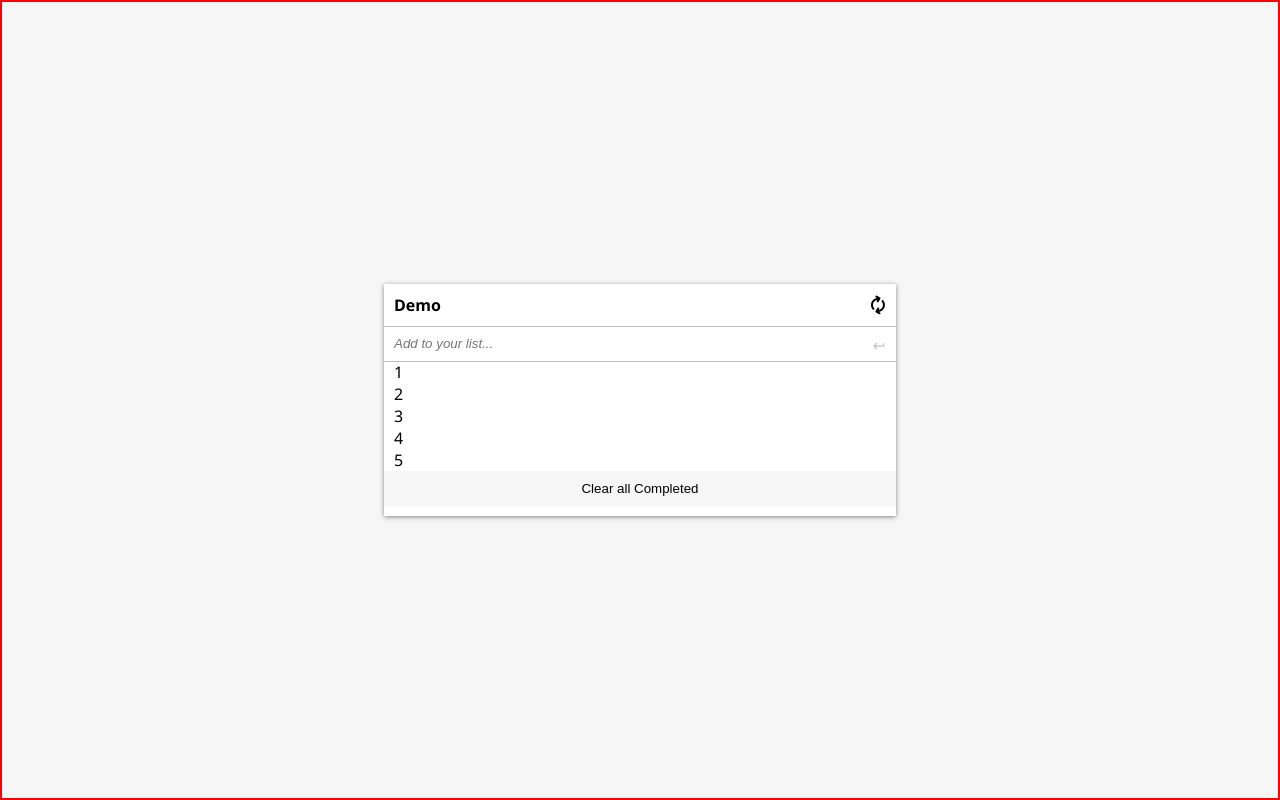
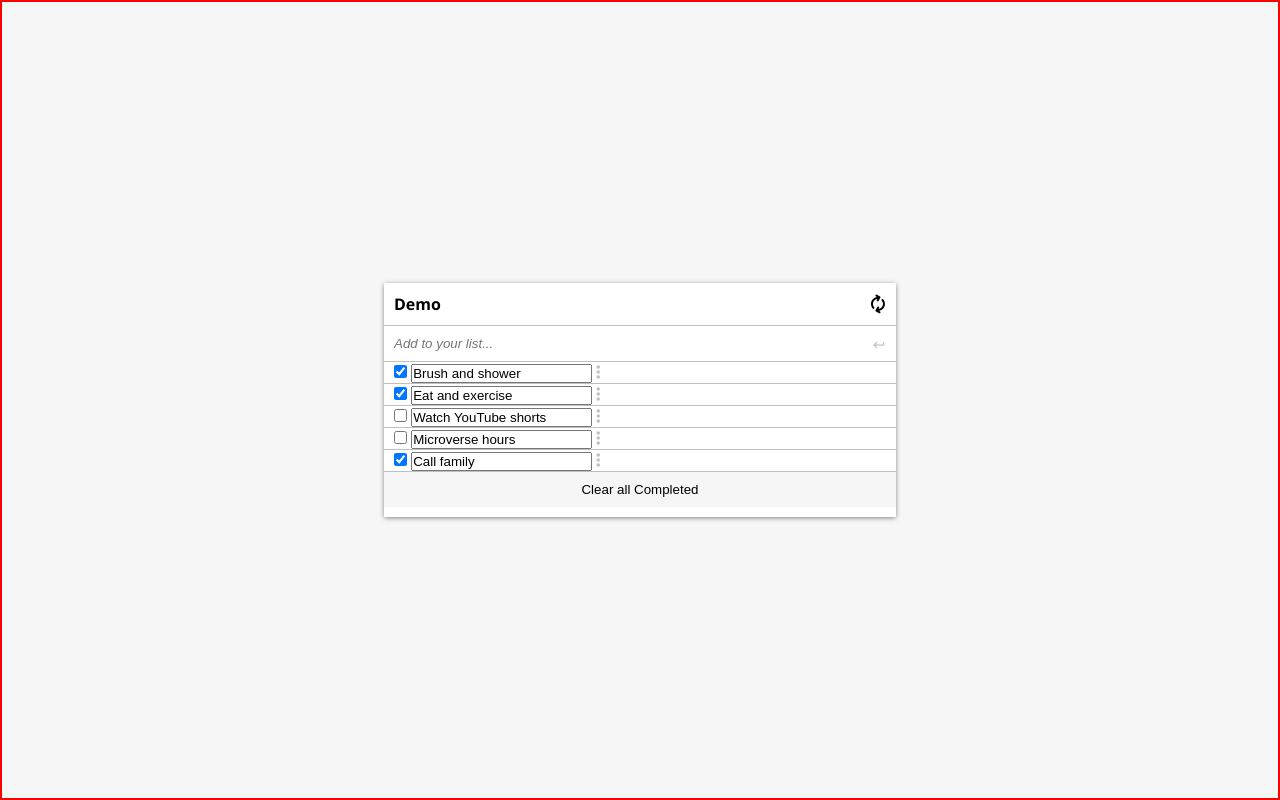
Before and after one commit to kendoriddy/to-do-list, a website built with webpack: page src/index.html in a window 1280 px wide. Built offline with nearby package versions, Linux system fonts and the light colour scheme.

Commit message:
Add mock data in index.js
render todo list dynamically

```diff
--- a/src/index.html
+++ b/src/index.html
@@ -27,13 +27,7 @@
         </div>
         <hr />
 
-        <ul class="todo-collection">
-          <li>1</li>
-          <li>2</li>
-          <li>3</li>
-          <li>4</li>
-          <li>5</li>
-        </ul>
+        <ul class="todo-collection"></ul>
 
         <input type="button" id="clear-completed" value="Clear all Completed" />
       </div>
--- a/src/index.js
+++ b/src/index.js
@@ -1 +1,53 @@
 import './style.css';
+
+const todoData = [
+  {
+    index: 1,
+    activity: 'Brush and shower',
+    isComplete: true,
+  },
+  {
+    index: 2,
+    activity: 'Eat and exercise',
+    isComplete: true,
+  },
+  {
+    index: 3,
+    activity: 'Watch YouTube shorts',
+    isComplete: false,
+  },
+  {
+    index: 4,
+    activity: 'Microverse hours',
+    isComplete: false,
+  },
+  {
+    index: 5,
+    activity: 'Call family',
+    isComplete: true,
+  },
+];
+
+const listItem = () => {
+  let listData = '';
+  todoData.forEach((data) => {
+    listData += `
+    <li class="todo-item">
+      <div class="todo-event">
+        <input type="checkbox" ${data.isComplete ? 'checked' : ''} class="status" title="Checked">
+        <input type="text" class="todo" value="${data.activity}">
+        <i class="fa fa-trash delete hide" aria-hidden="true"></i>
+        <i class="fa fa-ellipsis-v reorder" aria-hidden="true"></i>
+      </div>
+      <hr>
+    </li>
+    `;
+  });
+  return listData;
+};
+
+const renderList = () => {
+  const collection = document.querySelector('.todo-collection');
+  collection.innerHTML = listItem();
+};
+renderList();
--- a/src/style.css
+++ b/src/style.css
@@ -28,6 +28,21 @@ hr {
   border: none;
   height: 0.2px;
   background: #c0c0c0;
+}
+
+.hide {
+  display: none;
+}
+
+.reorder {
+  font-size: 16px;
+  color: #c0c0c0;
+  cursor: move;
+}
+
+.delete {
+  color: #c0c0c0;
+  cursor: pointer;
 }
 
 .container {
```
